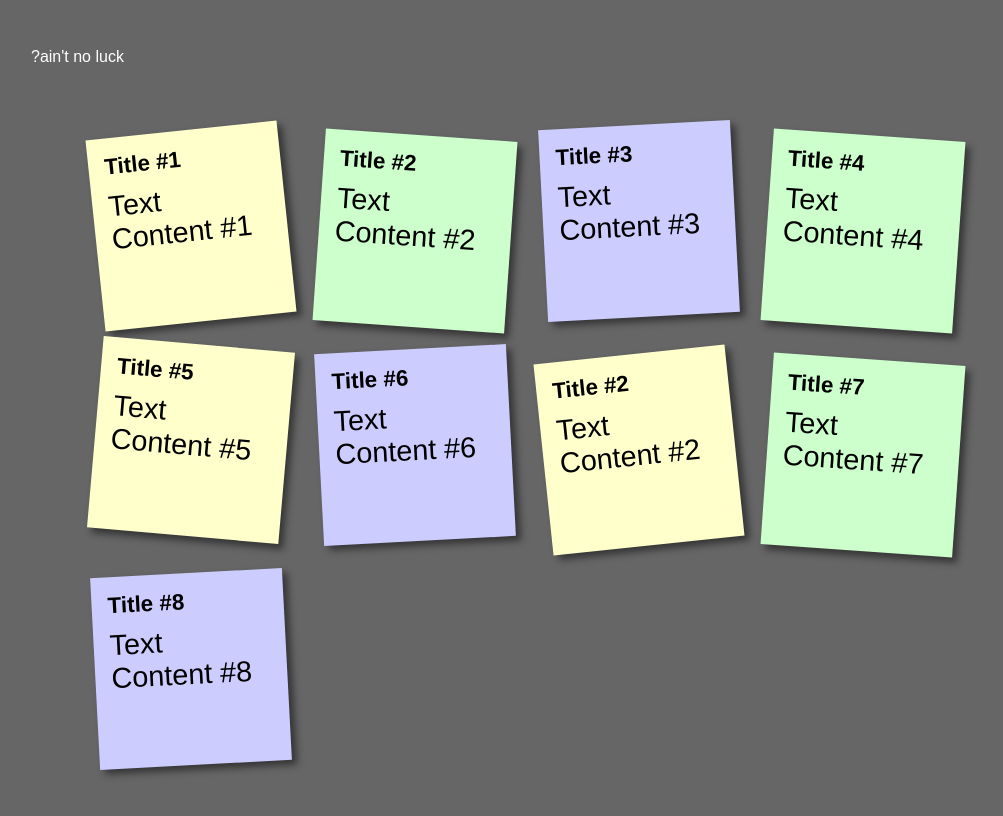
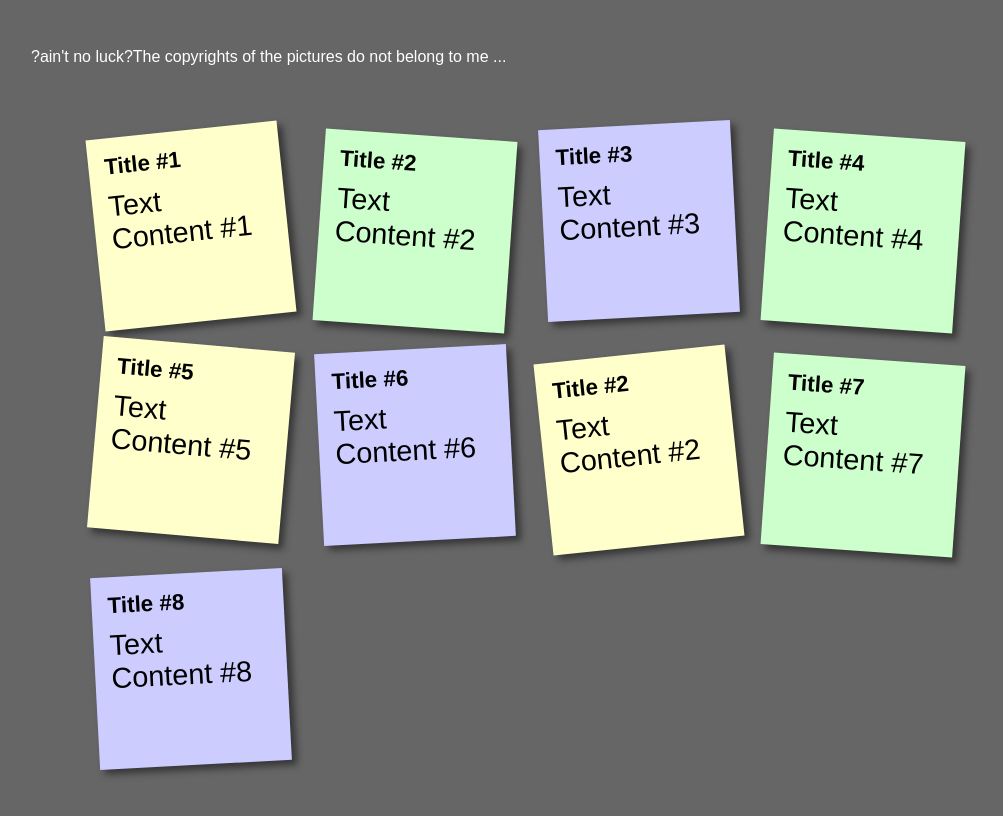
Before and after one commit to brbisheng/brbisheng.github.io, a Jekyll site: the page about/index.html, which Jekyll copies as it is, in a window 1280 px wide. Shown: the top 816 px of the page, without its empty margins (17-1020 px from the left). Built offline with Jekyll 4.4.1, drawn with Linux system fonts in a browser that asks for light colours.

Commit message:
Update index.html

```diff
--- a/about/index.html
+++ b/about/index.html
@@ -1,6 +1,6 @@
 <link type="text/css" rel="stylesheet" href="mainaboutme.css" />
 
-?ain't no luck
+?ain't no luck?The copyrights of the pictures do not belong to me ...
 
 <ul>
     <li>
```
